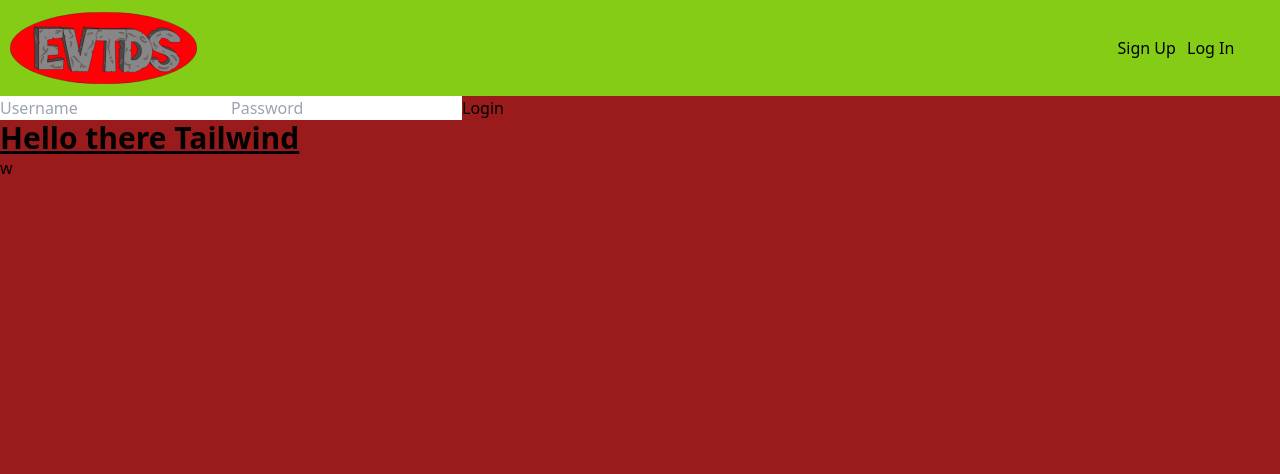
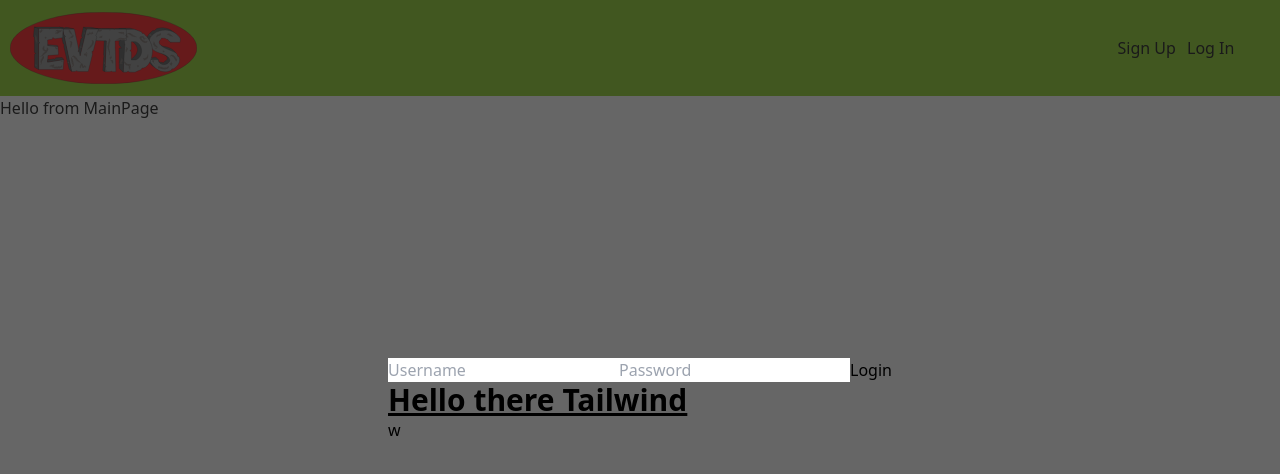
Before and after one commit to cracine79/EVTDontS, a React (Vite) app in the folder frontend2/: page / in a window 1280 px wide. Both pictures are taken after a click on the element "Log In". Shown: the top 474 px of the page. Built offline with nearby package versions, Linux system fonts and the light colour scheme; no server answers.

Commit message:
modal progress

```diff
--- a/frontend2/src/Components/LoginComponent.jsx
+++ b/frontend2/src/Components/LoginComponent.jsx
@@ -44,7 +44,19 @@ const LoginComponent = () => {
   };
 
   return (
-    <div className="fixed w-full z-20 h-screen bg-red-800">
+    <div className="
+					justify-center
+					items-center
+					flex
+					overflow-x-hidden
+					overflow-y-auto
+					fixed
+					inset-0
+					z-50
+					outline-none
+					focus:outline-none
+					bg-neutral-800/70
+				">
       <form onSubmit={handleSubmit}>
       <input
         type="username"
--- a/frontend2/src/Components/NavBar.jsx
+++ b/frontend2/src/Components/NavBar.jsx
@@ -36,7 +36,7 @@ export const NavBar = () => {
                     {sessionLinks}
                 </div>
             </nav>
-            {loginFormOpen && (<LoginComponent />)}
+            {loginFormOpen && (<LoginComponent className="z-10" />)}
 
 
         </>
```
